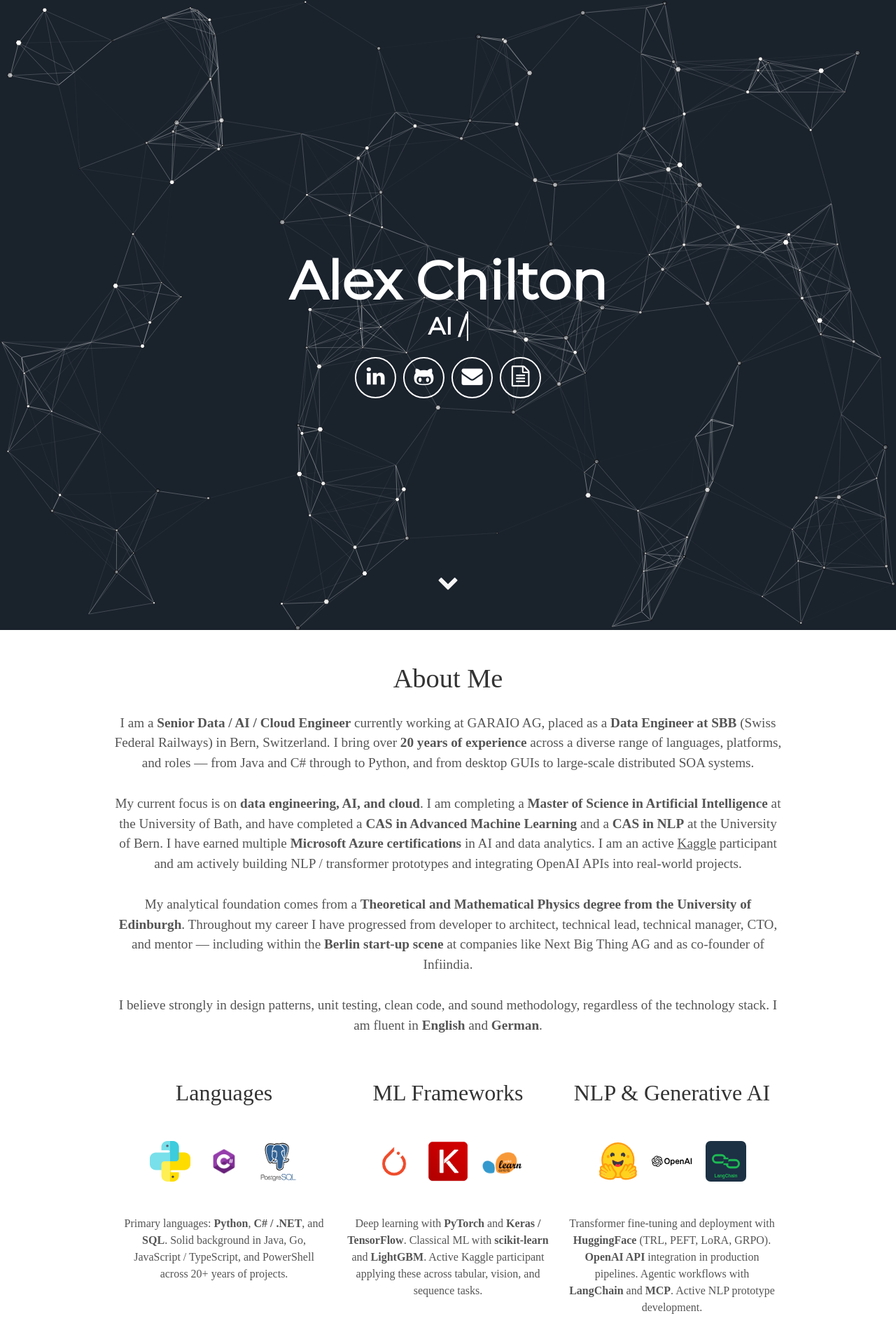
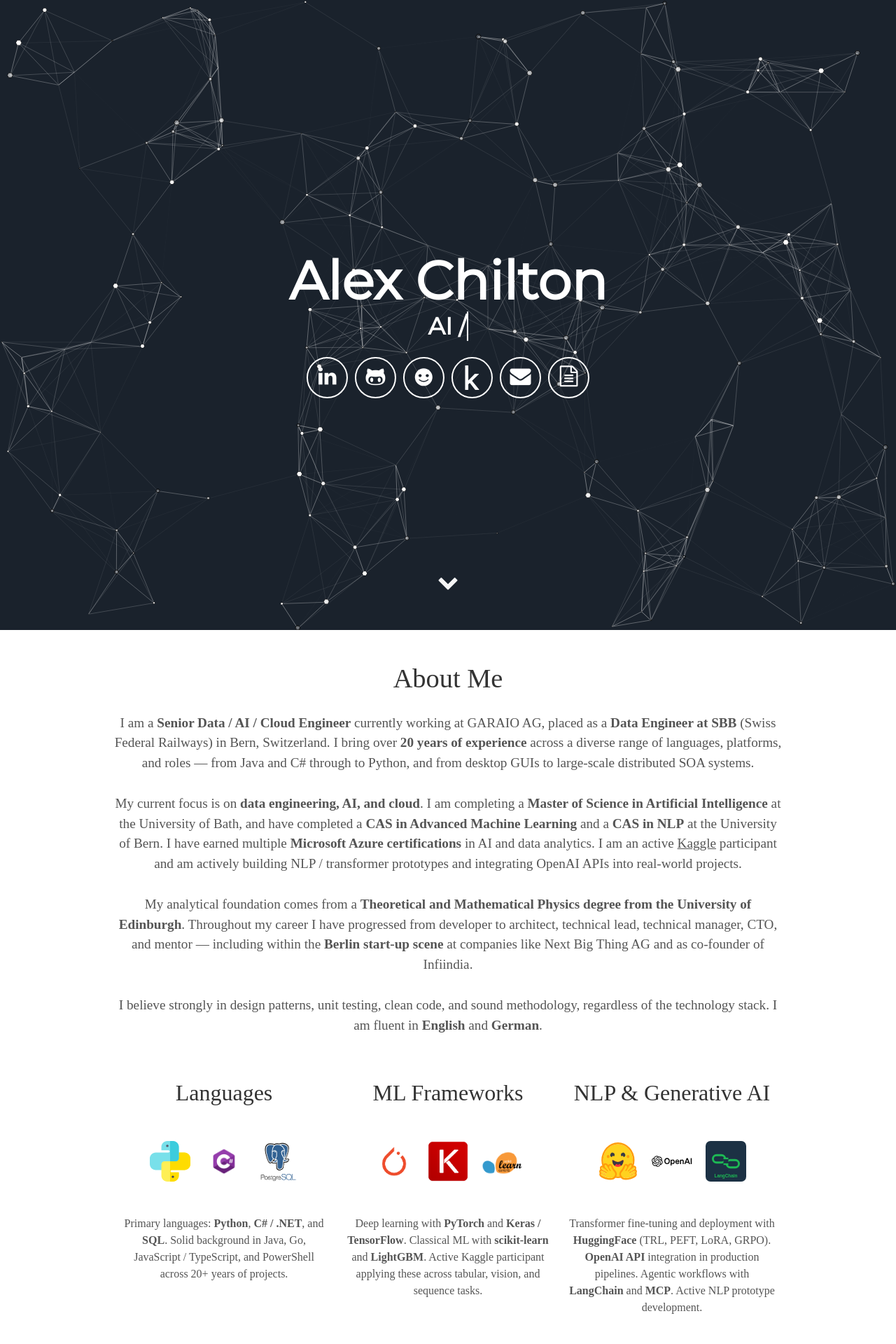
Before and after one commit to alexchilton/alexchilton.github.io, a Jekyll site: the page built from index.html, in a window 1280 px wide. Shown: the top 1920 px of the page at 70% size. Built offline with Jekyll 4.4.1, drawn with Linux system fonts in a browser that asks for light colours; nearby versions of some CDN libraries; some web fonts are replaced.

Commit message:
Add HuggingFace and Kaggle icons to header

```diff
--- a/_includes/header.html
+++ b/_includes/header.html
@@ -12,6 +12,19 @@
                     class="icon fa fa-linkedin" aria-hidden="true"></i></a>
             <a aria-label="My Github" target="_blank" href="https://github.com/alexchilton"><i
                     class="icon fa fa-github-alt" aria-hidden="true"></i></a>
+            <a aria-label="My HuggingFace" target="_blank" href="https://huggingface.co/alexchilton">
+                <svg class="icon" viewBox="0 0 95 88" fill="currentColor" aria-hidden="true">
+                    <circle cx="47" cy="42" r="34"/>
+                    <circle cx="33" cy="36" r="6" fill="#1a222c" class="hf-eye"/>
+                    <circle cx="61" cy="36" r="6" fill="#1a222c" class="hf-eye"/>
+                    <path d="M30 52 Q47 66 64 52" stroke="#1a222c" stroke-width="4" fill="none" stroke-linecap="round" class="hf-smile"/>
+                </svg>
+            </a>
+            <a aria-label="My Kaggle" target="_blank" href="https://www.kaggle.com/alexchilton">
+                <svg class="icon" viewBox="0 0 24 24" fill="currentColor" aria-hidden="true">
+                    <path d="M18.825 23.859c-.022.092-.117.141-.281.141h-3.139c-.187 0-.351-.082-.492-.248l-5.178-6.589-1.448 1.374v5.111c0 .235-.117.352-.351.352H5.505c-.236 0-.354-.117-.354-.352V.353c0-.233.118-.353.354-.353h2.431c.234 0 .351.12.351.353v14.343l6.203-6.272c.165-.165.33-.246.495-.246h3.239c.144 0 .236.06.285.18.046.149.034.255-.036.315l-6.555 6.344 6.836 8.507c.095.104.117.208.07.334z"/>
+                </svg>
+            </a>
             <a aria-label="Send email" href="mailto:alex_chilton@gmx.co.uk"><i class="icon fa fa-envelope"></i></a>
             <a aria-label="Download CV" target="_blank" href="{{ '/assets/AlexChiltonCV.pdf' | prepend: site.baseurl }}"><i
                     class="icon fa fa-file-text-o" aria-hidden="true"></i></a>
--- a/assets/css/custom.css
+++ b/assets/css/custom.css
@@ -95,6 +95,14 @@ body {
     text-decoration: underline;
 }
 
+/* SVG icons in header (HuggingFace, Kaggle) — match FA icon sizing */
+.header-icons svg.icon {
+    display: inline-block;
+    vertical-align: middle;
+    fill: currentColor;
+    overflow: visible;
+}
+
 /* Mathematical expressions */
 .sup {
     position: relative;
```
